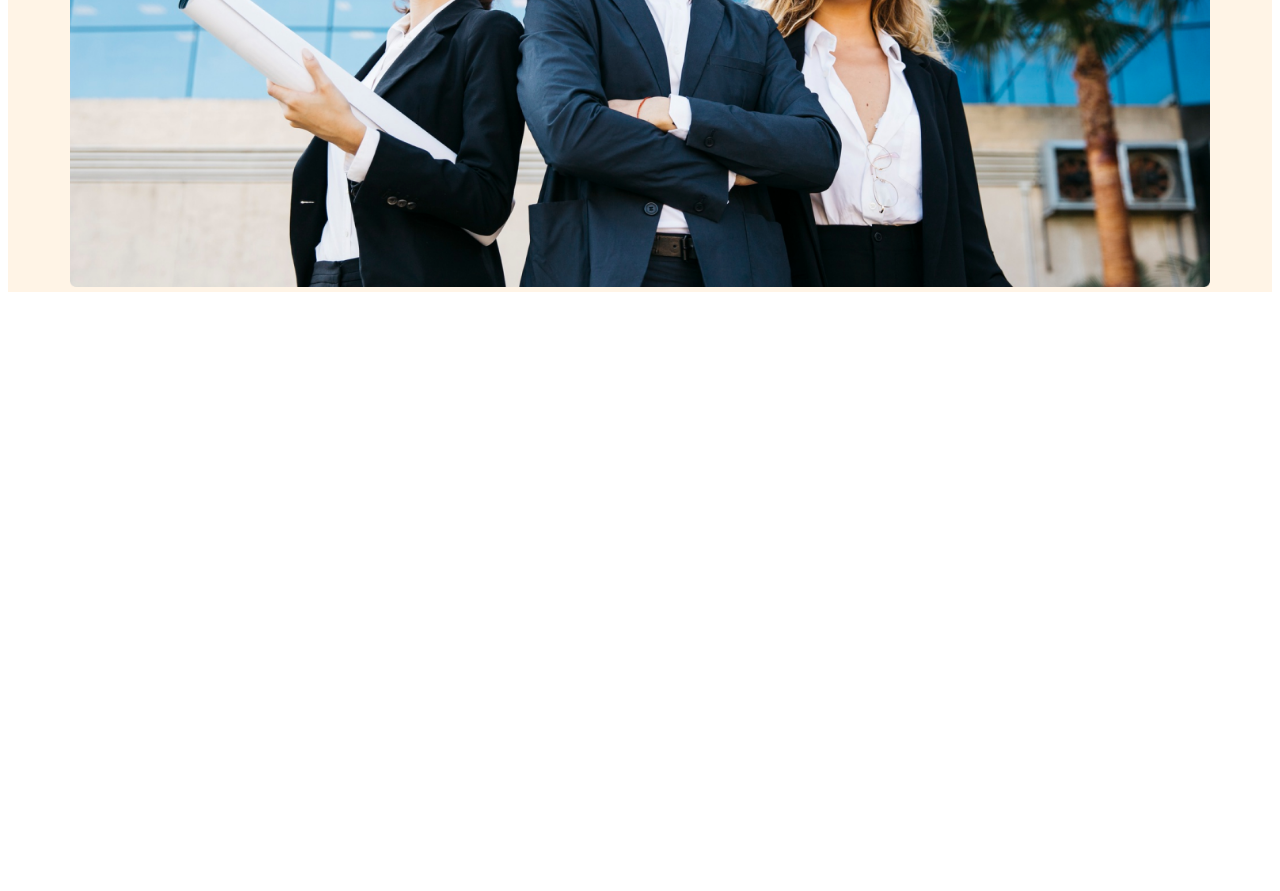
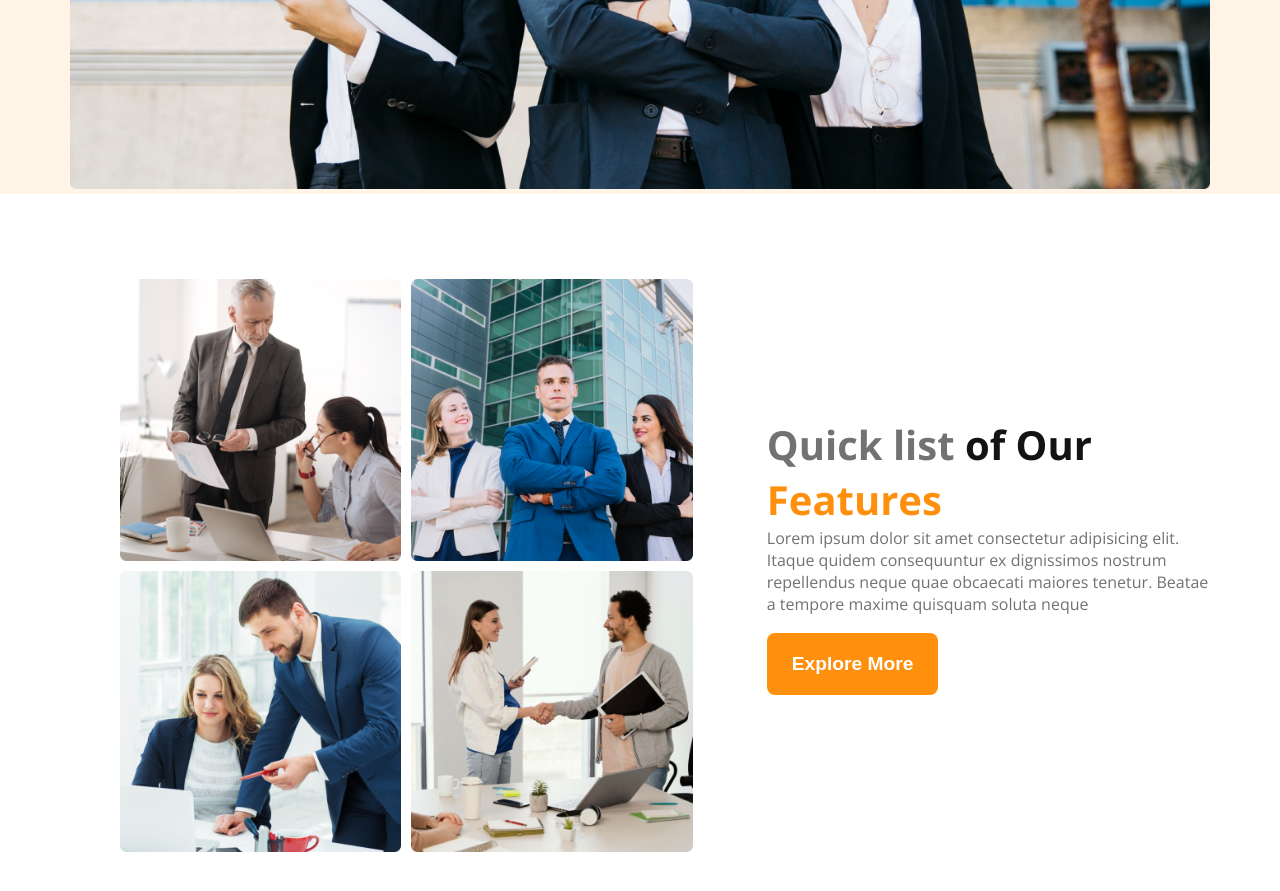
Before and after one commit to se4frog/g3-architects-website, a plain HTML site: page index.html in a window 1280 px wide. Shown: the part 749-1640 px from the top of the page. Before the commit the page ends 1049 px from the top, so only its background shows below. Drawn offline with nearby package versions, Linux system fonts and the light colour scheme.

Commit message:
added banner, buttons and features section

```diff
--- a/index.html
+++ b/index.html
@@ -1,5 +1,6 @@
 <!DOCTYPE html>
 <html lang="en">
+
 <head>
     <meta charset="UTF-8">
     <meta name="viewport" content="width=device-width, initial-scale=1.0">
@@ -9,14 +10,17 @@
 
     <link rel="preconnect" href="https://fonts.googleapis.com">
     <link rel="preconnect" href="https://fonts.gstatic.com" crossorigin>
-    <link href="https://fonts.googleapis.com/css2?family=Inter:ital,opsz,wght@0,14..32,100..900;1,14..32,100..900&family=Open+Sans:ital,wght@0,300..800;1,300..800&family=Raleway:ital,wght@0,100..900;1,100..900&family=Work+Sans:ital,wght@0,100..900;1,100..900&display=swap" rel="stylesheet">
+    <link
+        href="https://fonts.googleapis.com/css2?family=Inter:ital,opsz,wght@0,14..32,100..900;1,14..32,100..900&family=Open+Sans:ital,wght@0,300..800;1,300..800&family=Raleway:ital,wght@0,100..900;1,100..900&family=Work+Sans:ital,wght@0,100..900;1,100..900&display=swap"
+        rel="stylesheet">
 
 
 </head>
+
 <body class="open-sans-font">
     <header class="primary-bg-color">
         <nav class="navbar flex">
-            <h3 class="brand text-dark">G3   Architects</h3>
+            <h3 class="brand text-dark">G3 Architects</h3>
             <ul class="nav-links flex">
                 <li class="nav-item"><a href="" class="nav-link text-gray">Home</a></li>
                 <li class="nav-item"><a href="" class="nav-link text-gray">About</a></li>
@@ -26,9 +30,11 @@
         </nav>
         <div class="banner">
 
-           <div class="banner-items">
-               <h3 class="banner-title text-dark">Brand New <br>Group of Architects</h3>
-               <p class="banner-text text-light-gray">Lorem ipsum dolor sit amet consectetur adipisicing elit. Recusandae, optio totam voluptatum velit distinctio, nulla delectus laudantium rem maxime provident dolorem aliquid quia est ipsa, excepturi ullam quos esse iure.</p>
+            <div class="banner-items">
+                <h3 class="banner-title text-dark">Brand New <br>Group of Architects</h3>
+                <p class="banner-text text-light-gray">Lorem ipsum dolor sit amet consectetur adipisicing elit.
+                    Recusandae, optio totam voluptatum velit distinctio, nulla delectus laudantium rem maxime provident
+                    dolorem aliquid quia est ipsa, excepturi ullam quos esse iure.</p>
 
             </div>
 
@@ -37,15 +43,45 @@
 
 
 
-            <img src="images/banner.png" alt=""    class="banner-image">
+            <img src="images/banner.png" alt="" class="banner-image">
 
 
         </div>
     </header>
-    <main></main>
+    <main>
+
+        <section class="features-container flex">
+
+            <div class="features-images">
+                <img src="images/team1.png" alt="">
+                <img src="images/team2.png" alt="">
+                <img src="images/team3.png" alt="">
+                <img src="images/team4.png" alt="">
+            </div>
+
+            <div class="features-text-container flex">
+                <h3 class="features-text-title"> <span class="quick-list text-light-gray">Quick list</span>
+                    <span class="of-our text-dark">of Our </span>
+                    <span class="features primary-color">Features</span>
+                </h3>
+                <p class="features-text text-light-gray">Lorem ipsum dolor sit amet consectetur adipisicing elit. Itaque
+                    quidem consequuntur ex dignissimos nostrum repellendus neque quae obcaecati maiores tenetur. Beatae
+                    a tempore maxime quisquam soluta neque </p>
+
+                <button class="btn-primary features-btn">Explore More</button>
+
+
+
+            </div>
+
+
+        </section>
+
+    </main>
 
     <section></section>
     <footer></footer>
 
 </body>
+
 </html>
--- a/styles/architects.css
+++ b/styles/architects.css
@@ -1,4 +1,6 @@
 /* shared style  */
+*{margin: 0;
+padding: 0;}
 
 .open-sans-font {
   font-family: "Open Sans", sans-serif;
@@ -18,9 +20,18 @@
    border-radius: 8px;
    margin-top: 18px;
    margin-bottom: 20px;
+
 }
+.btn-primary:hover{
+   background-color: #00000041;
+   color: white;
+
+}
+
+
 img{
    width: 100%;
+   /* padding: 8px; */
 }
 .primary-bg-color{
    background-color: rgba(255, 144, 14, 0.1)  ;
@@ -85,7 +96,7 @@ img{
  .nav-link{
     text-decoration: none;
  }
- .navbar, .banner{
+ .navbar, .banner, .features-container{
     max-width: 1140px;
     margin: 0 auto 5px;
  }
@@ -104,7 +115,7 @@ img{
  .banner-title{
    font-size: 4rem;
    font-weight: bold;
-   max-width: 850px;
+   max-width: 865px;
    margin: 0 auto;
  }
 .banner-text{
@@ -113,3 +124,43 @@ img{
    max-width: 868px;
    margin: 0 auto;
 }
+
+/* main section styles */
+.features-container {
+    /* display: flex; */
+    align-items: center;
+    justify-content: center;
+    margin: 85px auto;
+    max-width: 1140px;
+    /* margin-left: 40px; */
+    gap:74px;
+
+}
+
+.features-images {
+    display: grid;
+    gap: 10px;
+    grid-template-columns: repeat(2, 1fr);
+    margin-left: 50px;
+}
+
+.features-text-container {
+    /* display: flex; */
+    flex-direction: column;
+    justify-content: center;
+    max-width: 537px;
+    text-align: start;
+}
+.features-text-title{
+   font-size: 2.5rem;
+   margin: 0 auto;
+}
+
+.features-text{
+   max-width: 537px;
+   font-weight: 400;
+}
+.features-btn{
+   width: fit-content;
+
+}
```
